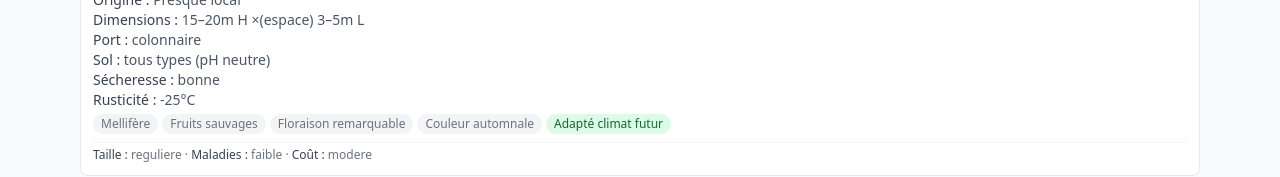
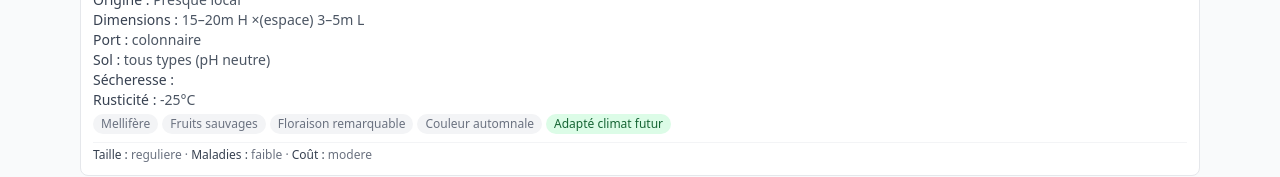
Before and after one commit to gaelg/arbodex, a Next.js app: page / in a window 1280 px wide. Both pictures are taken after a click on the button 640 px from the left and 4000 px from the top of the page. Shown: the part 4075-4252 px from the top of the page. Built offline with nearby package versions, Linux system fonts and the light colour scheme.

Commit message:
Fix build: résistance_sécheresse → résistance_secheresse

```diff
--- a/src/components/TreeList.tsx
+++ b/src/components/TreeList.tsx
@@ -219,7 +219,7 @@ export default function ListeArbres({ arbres }: Props) {
                     <span className="font-medium text-gray-700">
                       Sécheresse :
                     </span>{" "}
-                    {arbre.resistance_secheresse}
+                    {arbre.résistance_secheresse}
                   </p>
                   <p>
                     <span className="font-medium text-gray-700">
```
